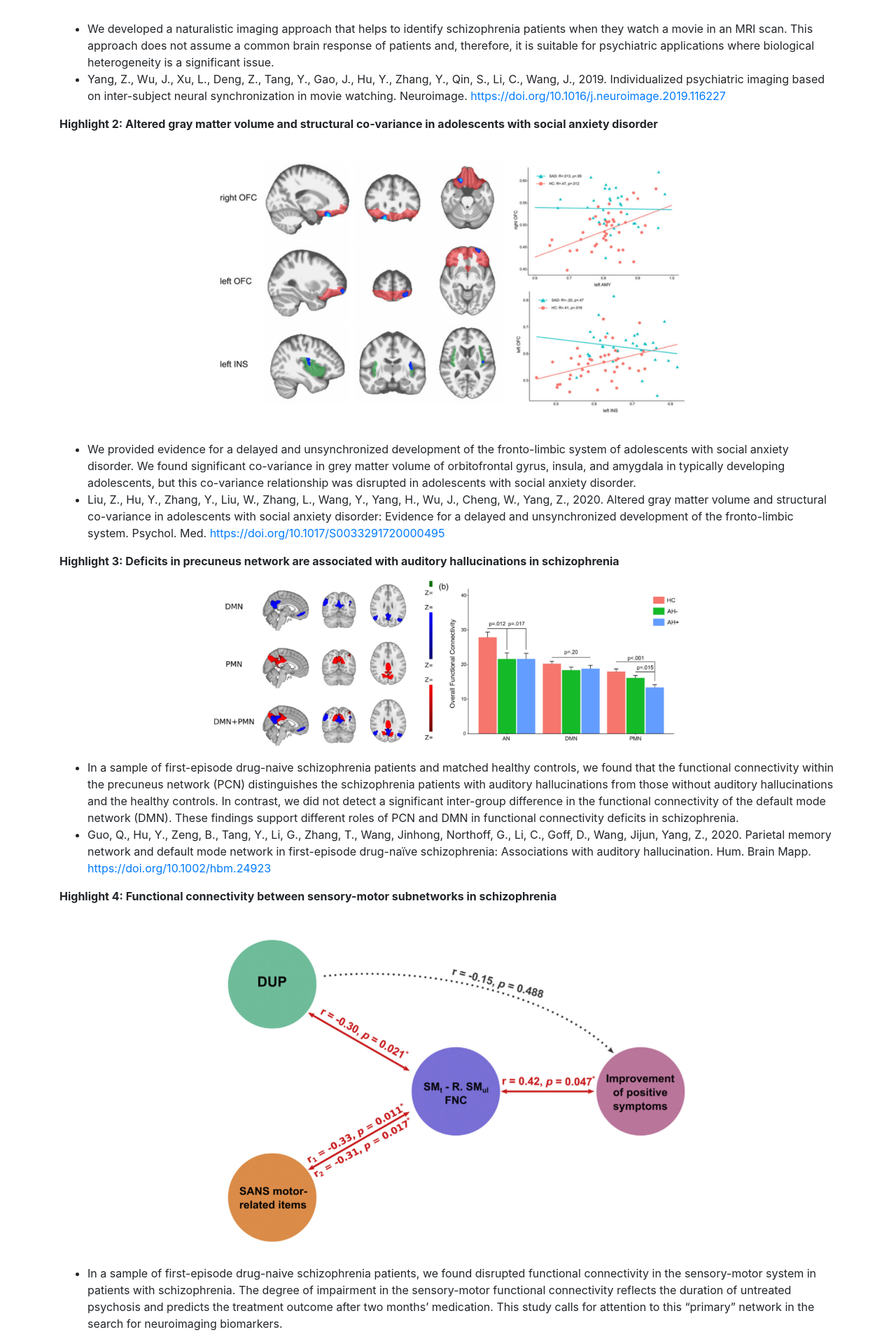
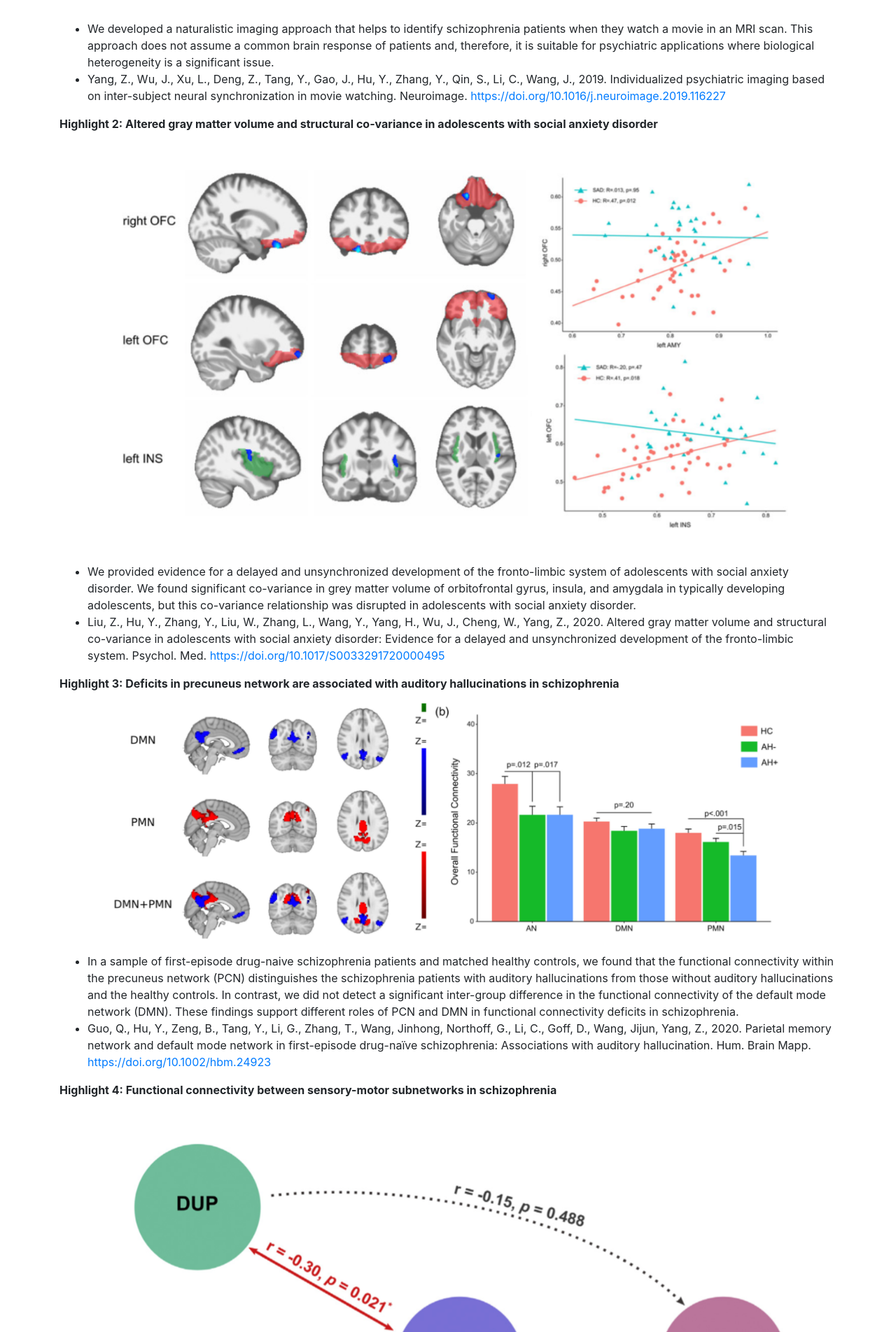
Before and after one commit to PHI-group/phi-group.github.io, a Jekyll site: the page built from publications.md, in a window 1280 px wide. Shown: the part 721-2625 px from the top of the page at 70% size. Built offline with Jekyll 4.4.1, drawn with Linux system fonts in a browser that asks for light colours.

Commit message:
Updated by QF

```diff
--- a/publications.md
+++ b/publications.md
@@ -9,30 +9,30 @@ title: Publications
 - Yang, Z., Wu, J., Xu, L., Deng, Z., Tang, Y., Gao, J., Hu, Y., Zhang, Y., Qin, S., Li, C., Wang, J., 2019. Individualized psychiatric imaging based on inter-subject neural synchronization in movie watching. Neuroimage. [https://doi.org/10.1016/j.neuroimage.2019.116227](https://doi.org/10.1016/j.neuroimage.2019.116227)
 
 **Highlight 2: Altered gray matter volume and structural co-variance in adolescents with social anxiety disorder**
-<p align="center"><img width="700" src="/img/publicpic/gmvol_struc_covar.png"></p>
+<p align="center"><img style="width:90%" src="/img/publicpic/gmvol_struc_covar.png"></p>
 
 - We provided evidence for a delayed and unsynchronized development of the fronto-limbic system of adolescents with social anxiety disorder. We found significant co-variance in grey matter volume of orbitofrontal gyrus, insula, and amygdala in typically developing adolescents, but this co-variance relationship was disrupted in adolescents with social anxiety disorder.
 - Liu, Z., Hu, Y., Zhang, Y., Liu, W., Zhang, L., Wang, Y., Yang, H., Wu, J., Cheng, W., Yang, Z., 2020. Altered gray matter volume and structural co-variance in adolescents with social anxiety disorder: Evidence for a delayed and unsynchronized development of the fronto-limbic system. Psychol. Med. [https://doi.org/10.1017/S0033291720000495](https://doi.org/10.1017/S0033291720000495)
 
 **Highlight 3: Deficits in precuneus network are associated with auditory hallucinations in schizophrenia**
-<p align="center"><img width="700" src="/img/publicpic/precunet_associ_auditory_hall.png"></p>
+<p align="center"><img style="width:90%" src="/img/publicpic/precunet_associ_auditory_hall.png"></p>
 
 - In a sample of first-episode drug-naive schizophrenia patients and matched healthy controls, we found that the functional connectivity within the precuneus network (PCN) distinguishes the schizophrenia patients with auditory hallucinations from those without auditory hallucinations and the healthy controls. In contrast, we did not detect a significant inter-group difference in the functional connectivity of the default mode network (DMN). These findings support different roles of PCN and DMN in functional connectivity deficits in schizophrenia.
 - Guo, Q., Hu, Y., Zeng, B., Tang, Y., Li, G., Zhang, T., Wang, Jinhong, Northoff, G., Li, C., Goff, D., Wang, Jijun, Yang, Z., 2020. Parietal memory network and default mode network in first-episode drug-naïve schizophrenia: Associations with auditory hallucination. Hum. Brain Mapp. [https://doi.org/10.1002/hbm.24923](https://doi.org/10.1002/hbm.24923)
 
 **Highlight 4: Functional connectivity between sensory-motor subnetworks in schizophrenia**
-<p align="center"><img width="700" src="/img/publicpic/funcconn_sensorymotor.png"></p>
+<p align="center"><img style="width:90%" src="/img/publicpic/funcconn_sensorymotor.png"></p>
 
 - In a sample of first-episode drug-naive schizophrenia patients, we found disrupted functional connectivity in the sensory-motor system in patients with schizophrenia. The degree of impairment in the sensory-motor functional connectivity reflects the duration of untreated psychosis and predicts the treatment outcome after two months' medication. This study calls for attention to this "primary" network in the search for neuroimaging biomarkers.
 - Zhang, Y., Xu, L., Hu, Y., Wu, J., Li, C., Wang, J., Yang, Z., 2019. Functional Connectivity Between Sensory-Motor Subnetworks Reflects the Duration of Untreated Psychosis and Predicts Treatment Outcome of First-Episode Drug-Naïve Schizophrenia. Biol. Psychiatry Cogn. Neurosci. Neuroimaging. [https://doi.org/10.1016/j.bpsc.2019.04.002](https://doi.org/10.1016/j.bpsc.2019.04.002)
 
 **Highlight 5: We proudly supported the healthcare workers in the fight against the COVID-19 epidemic in Wuhan, China**
-<p align="center"><img width="700" src="/img/publicpic/covid19.png"></p>
+<p align="center"><img style="width:90%" src="/img/publicpic/covid19.png"></p>
 
 - This paper presents a practical and resource-efficient psychological intervention model for inpatients in a big disaster, such as the COVID-19 epidemic. This study demonstrates a real-world application of the integrated online and onsite-psychological intervention.
 - Cheng, W., Zhang, F., Hua, Y., Yang, Z., Liu, J., 2020. Development of a psychological first-aid model in inpatients with COVID-19 in Wuhan, China. Gen. Psychiatry. [https://doi.org/10.1136/gpsych-2020-100292](https://doi.org/10.1136/gpsych-2020-100292)
 
-<p align="center"><img width="700" src="/img/publicpic/covid19_2.png"></p>
+<p align="center"><img style="width:90%" src="/img/publicpic/covid19_2.png"></p>
 
 - This paper presents a scheme to support the psychological health of frontline healthcare workers in the COVID-19 epidemic. This scheme integrates onsite and online mental health resources and features team-based psycho-social support and evidence-based intervention. This paper also reports quantitative results to support the effectiveness and efficiency of the scheme.
 - Cheng, W., Zhang, F., Liu, Z., Zhang, H., Lyu, Y., Xu, H., Hua, Y., Gu, J., Yang, Z., Liu, J., 2020. A psychological health support scheme for medical teams in COVID-19 outbreak and its effectiveness. Gen. Psychiatry. [in press]().
```
Also changed, not shown: others.md (+2 -2 lines), resources.md (+1 -1 lines).
